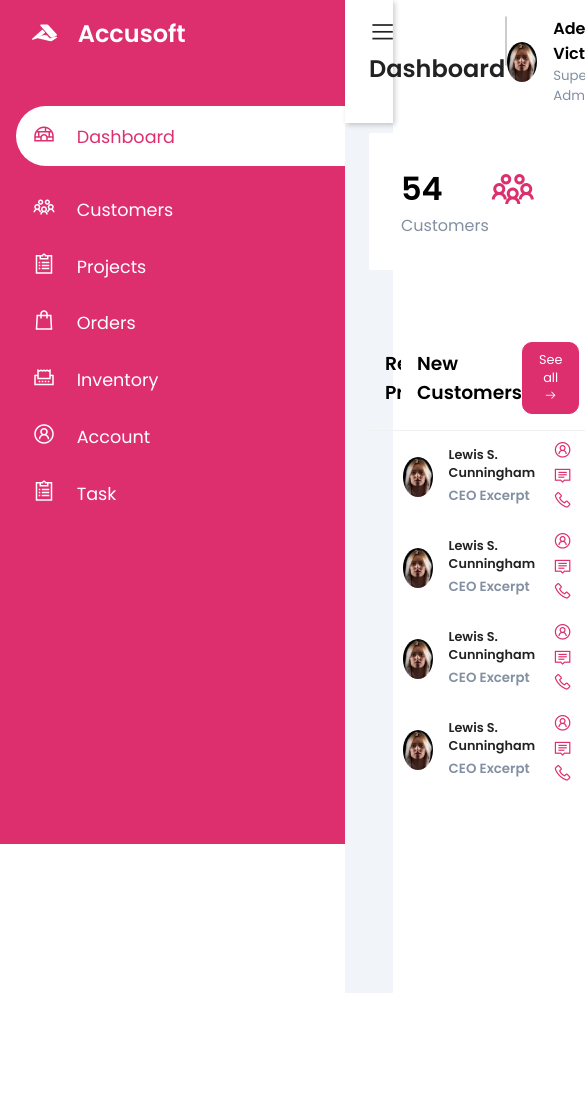
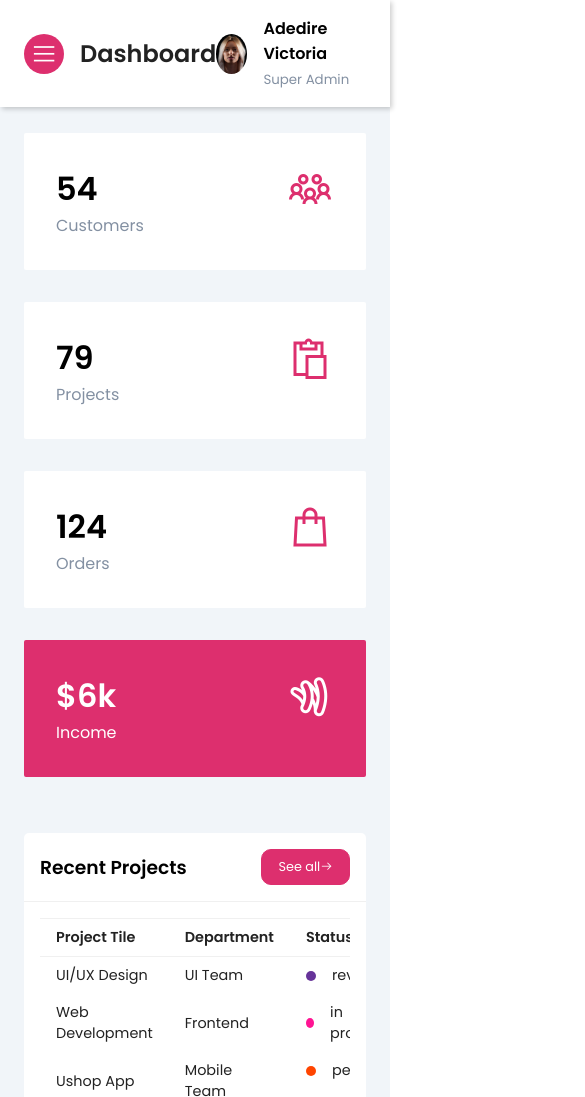
Before and after one commit to A-Tech-Services/DashBoard, a plain HTML site: page index.html in a window 390 px wide. Shown: the top 1097 px of the page, 585 px wide, since content can reach past the window. Before the commit the page ends 993 px from the top, so only its background shows below. Drawn offline with nearby package versions, Linux system fonts and the light colour scheme.

Commit message:
final update on project

```diff
--- a/style/styling.css
+++ b/style/styling.css
@@ -329,3 +329,156 @@ td .status{
     margin-left: .5rem;
     color: var(--main-color)
 }
+
+@media only screen and (max-width: 1200px){
+    .sidebar{
+        width: 70px;
+    }
+
+    .sidebar .sidebar-brand,
+    .sidebar li {
+        padding-left: 1rem;
+        text-align: center;
+    }
+
+    .sidebar li a{
+        padding-left: 0rem;
+    }
+
+    .sidebar .sidebar-brand h2 span:last-child,
+    .sidebar li a span:last-child{
+        display: none;
+    }
+
+    .main-content{
+        margin-left: 70px;
+    }
+
+     .main-content header{
+        width: calc(100% - 70px);
+        left: 70px;
+    }
+
+    .sidebar:hover{
+        width: 345px;
+        z-index: 200;
+    }
+
+    .sidebar:hover .sidebar-brand,
+    .sidebar:hover li {
+        padding-left: 2rem;
+        text-align: left;
+    }
+
+    .sidebar:hover li a{
+        padding-left: 1rem;
+    }
+
+    .sidebar:hover .sidebar-brand h2 span:last-child,
+    .sidebar:hover li a span:last-child{
+        display: inline;
+    }
+}
+
+@media only screen and (max-width: 960px){
+    .cards{
+        grid-template-columns: repeat(3, 1fr);
+    }
+
+    .recent-grid{
+        grid-template-columns: 60% 40%;
+    }
+}
+
+@media only screen and (max-width: 768px){
+    .cards{
+        grid-template-columns: repeat(2, 1fr);
+    }
+
+    .recent-grid{
+        grid-template-columns: 100%;
+    }
+
+    .search-wrapper{
+        display: none;
+    }
+
+    .sidebar{
+        left: -100% !important;
+    }
+
+    header h2{
+        display: flex;
+        align-items: center;
+    }
+
+    header h2 label{
+        display: inline-block;
+        text-align: center;
+        background-color: var(--main-color);
+        padding-right: 0rem;
+        margin-right: 1rem;
+        height: 40px;
+        width: 40px;
+        border-radius: 50%;
+        color: #fff;
+        display: flex;
+        align-items: center;
+        justify-content: center;
+    }
+
+    header h2 span{
+        text-align: center;
+        padding-right: 0em;
+    }
+
+    header h2{
+        font-size: 1.5rem;
+    }
+
+    .main-content{
+        width: 100%;
+        margin-left: 0rem;
+    }
+
+    header{
+        width: 100% !important;
+        left: 0 !important;
+    }
+
+    #nav-toggle:checked + .sidebar{
+        left: 0 !important;
+        z-index: 100;
+        width: 345px;
+    }
+
+    #nav-toggle:checked + .sidebar:hover{
+        width: 345px;
+        z-index: 200;
+    }
+
+    #nav-toggle:checked + .sidebar:hover .sidebar-brand,
+    #nav-toggle:checked + .sidebar li {
+        padding-left: 2rem;
+        text-align: left;
+    }
+
+    #nav-toggle:checked + .sidebar li a{
+        padding-left: 1rem;
+    }
+
+    #nav-toggle:checked + .sidebar .sidebar-brand h2 span:last-child,
+    #nav-toggle:checked + .sidebar li a span:last-child{
+        display: inline;
+    }
+
+    #nav-toggle:checked ~ .main-content{
+         margin-left: 0rem;
+    }
+}
+
+@media only screen and (max-width: 560px){
+    .cards{
+        grid-template-columns: 100%;
+    }
+}
```
